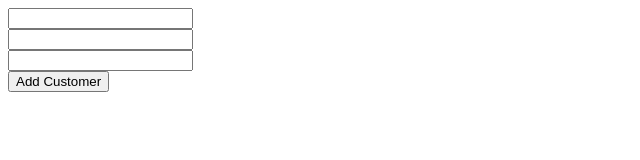
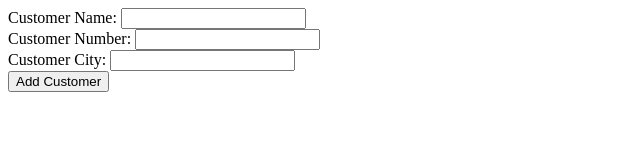
Before and after one commit to colinbut/angularjs-customer-service-webapp, a plain HTML site: page index.html at #!/addCustomer in a window 1280 px wide. Shown: the whole page, without its empty margins (0-640 px from the left). Drawn offline with nearby package versions, Linux system fonts and the light colour scheme; some packages are replaced by stand-ins of ours.

Commit message:
minor ui improvements to show some labels

```diff
--- a/partials/newCustomer.html
+++ b/partials/newCustomer.html
@@ -1,11 +1,14 @@
 <form ng-submit="addNewCustomer()" ng-controller="AddCustomerController">
   <div>
+    <label>Customer Name:</label>
     <input type="text" ng-model="cName" required/>
   </div>
   <div>
+    <label>Customer Number:</label>
     <input type="number" ng-model="cNumber" required/>
   </div>
   <div>
+    <label>Customer City:</label>
     <input type="text" ng-model="cCity" required/>
   </div>
   <div>
```
Also changed, not shown: partials/customer.html (+3 -1 lines).
